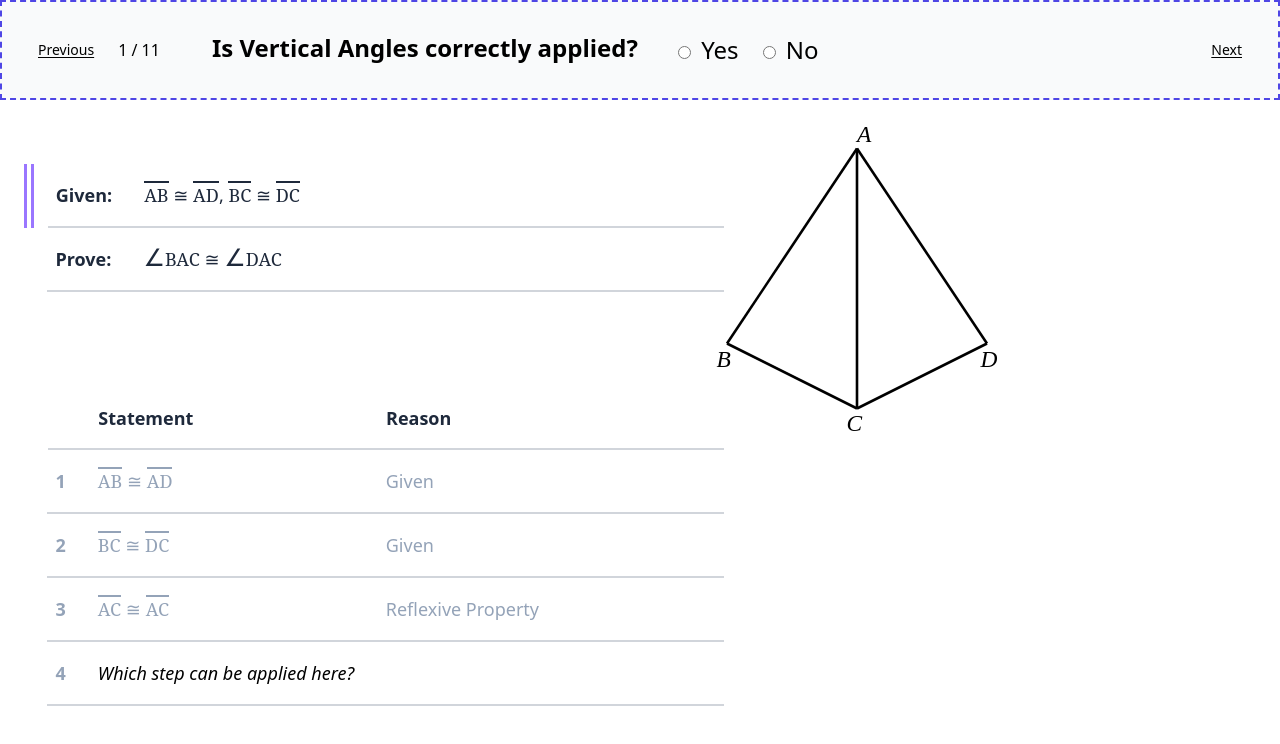
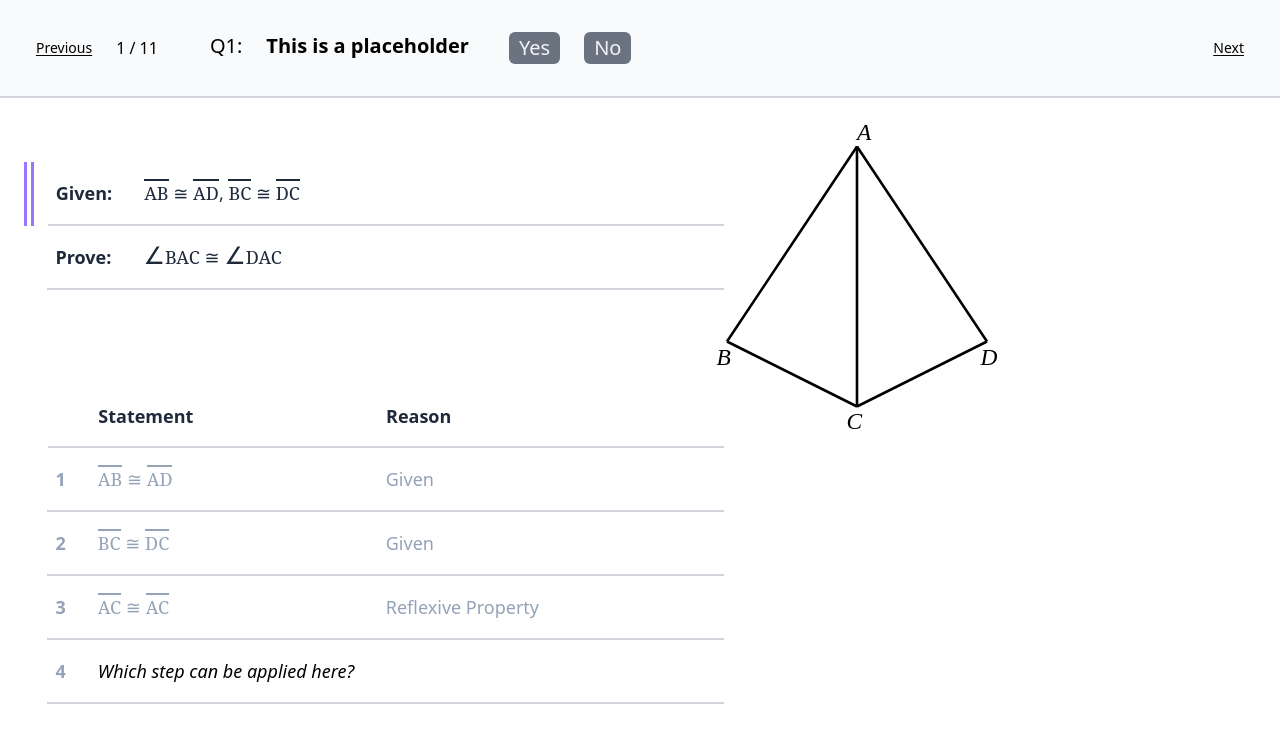
Before and after one commit to hsharriman/ender, a React (Create React App) app: page / in a window 1280 px wide. Shown: the top 744 px of the page. Built offline with nearby package versions, Linux system fonts and the light colour scheme.

Commit message:
Changed question location

```diff
--- a/src/App.tsx
+++ b/src/App.tsx
@@ -207,15 +207,18 @@ export class App extends React.Component<AppProps, AppState> {
     const currMeta = this.meta[this.state.activePage];
     return (
       <div>
+        {this.state.activePage <= this.meta.length - 1 ? (
           <div
-          className="sticky top-0 left-0 bg-gray-50 p-6 z-30 border-dashed border-2 border-indigo-600"
+            className="sticky top-0 left-0 bg-gray-50 p-6 z-30 border-solid border-b-2 border-gray-300"
             id="header"
           >
             <div className="flex items-center">
               <button
                 className="p-3 underline underline-offset-2 z-30 text-sm"
                 id="prev-arrow"
-              style={{ display: this.state.activePage >= 0 ? "block" : "none" }}
+                style={{
+                  display: this.state.activePage >= 0 ? "block" : "none",
+                }}
                 onClick={this.onClick(-1)}
               >
                 {"Previous"}
@@ -244,6 +247,34 @@ export class App extends React.Component<AppProps, AppState> {
               </button>
             </div>
           </div>
+        ) : (
+          <div className="sticky top-0 left-0 bg-gray-50 p-6 z-30" id="header">
+            <button
+              className="absolute top-0 left-0 p-3 underline underline-offset-2 z-30 text-sm"
+              id="prev-arrow"
+              style={{ display: this.state.activePage >= 0 ? "block" : "none" }}
+              onClick={this.onClick(-1)}
+            >
+              {"Previous"}
+            </button>
+            <div className="absolute top-0 p-3 left-24 z-30">{`${
+              this.state.activePage + 1
+            } / ${this.meta.length + 2}`}</div>
+            <button
+              className="absolute top-0 right-0 p-3 underline underline-offset-2 z-30 text-sm"
+              id="next-arrow"
+              style={{
+                display:
+                  this.state.activePage < this.meta.length + 2 - 1
+                    ? "block"
+                    : "none",
+              }}
+              onClick={this.onClick(1)}
+            >
+              {"Next"}
+            </button>
+          </div>
+        )}
         <div className="w-full h-full flex justify-start">
           {this.state.activePage <= this.meta.length - 1 ? (
             currMeta.layout === "static" ? (
--- a/src/components/MultiSelectQuestion.tsx
+++ b/src/components/MultiSelectQuestion.tsx
@@ -75,7 +75,7 @@ export class MultiSelectQuestion extends React.Component<
             );
           })}
         </div>
-        <SubmitQuestion onClick={this.handleSubmit} />
+        {/* <SubmitQuestion onClick={this.handleSubmit} /> */}
       </div>
     );
   }
--- a/src/components/RadioQuestion.tsx
+++ b/src/components/RadioQuestion.tsx
@@ -70,7 +70,7 @@ export class RadioQuestion extends React.Component<
             );
           })}
         </div>
-        <SubmitQuestion onClick={this.handleSubmit} />
+        {/* <SubmitQuestion onClick={this.handleSubmit} /> */}
       </div>
     );
   }
--- a/src/components/SusPage.tsx
+++ b/src/components/SusPage.tsx
@@ -11,11 +11,14 @@ import SusQuestion from "./SusQuestion";
 
 interface susPageProps {
   type: string;
+  // answers: { [question: string]: string };
+  // updateAnswers: (name: string, question: string, answer: string) => void;
 }
 
 interface susPageState {
   answers: { [key: string]: string };
-  completed: Boolean;
+  completed: boolean;
+  submitted: boolean;
 }
 
 export class SusPage extends React.Component<susPageProps, susPageState> {
@@ -31,49 +34,66 @@ export class SusPage extends React.Component<susPageProps, susPageState> {
           acc[index.toString()] = "";
           return acc;
         }, {} as { [key: string]: string }),
-        ...this.textQuestions.reduce((acc, _, index) => {
-          acc[`text${index}`] = "";
-          return acc;
-        }, {} as { [key: string]: string }),
       },
       completed: false,
+      submitted: false,
     };
   }
 
   handleAnswerChange = (questionNum: string, answer: string) => {
-    this.setState((prevState) => ({
-      answers: {
-        ...prevState.answers,
-        [questionNum]: answer,
-      },
-    }));
-  };
-
-  handleInputChange = (
-    event: React.ChangeEvent<HTMLTextAreaElement>,
-    index: number
-  ) => {
-    const { value } = event.target;
-    this.handleAnswerChange(`text${index}`, value);
+    this.setState(
+      (prevState) => ({
+        answers: {
+          ...prevState.answers,
+          [questionNum]: answer,
+        },
+      }),
+      () => {
+        const allAnswered = Object.values(this.state.answers).every(
+          (answer) => answer !== ""
+        );
+        if (allAnswered) {
+          this.setState({
+            completed: true,
+          });
+        } else {
+          this.setState({
+            completed: false,
+          });
+        }
+      }
+    );
+    console.log(this.state.completed);
   };
 
   handleSubmit = () => {
-    const { answers } = this.state;
-    const allAnswered = Object.values(answers).every((answer) => answer !== "");
+    const localAnswers = this.state.answers;
+    const allAnswered = Object.values(localAnswers).every(
+      (answer) => answer !== ""
+    );
 
     if (!allAnswered) {
       return;
     }
-    console.log("Survey results:", answers);
-    this.setState((prevState) => ({
-      completed: true,
-    }));
+
+    let toLogAnswers = "";
+    Object.keys(localAnswers).forEach((questionNum) => {
+      toLogAnswers += `Question ${questionNum}: ${localAnswers[questionNum]},`;
+    });
+
+    console.log(
+      `${this.props.type},SUS,` + toLogAnswers + `,time: ${Date.now()}`
+    );
+
+    this.setState({
+      submitted: true,
+    });
   };
 
   render() {
     return (
       <>
-        {this.state.completed ? (
+        {this.state.submitted ? (
           <div className="grid grid-rows-[auto,1fr] gap-2 justify-center flex w-full min-w-[1300px] pt-20">
             <span>
               <h2>
@@ -121,17 +141,6 @@ export class SusPage extends React.Component<susPageProps, susPageState> {
                   )}
                 </div>
                 <div className="col-start-2 justify-start">
-                  {/* <h2 className="text-xl font-bold mb-2">
-                    Survey Instructions
-                  </h2>
-                  <p className="text-base">
-                    Please answer the questions honestly based on your
-                    experience.
-                  </p>
-                  <p className="text-base">
-                    For each statement, select the response that best matches
-                    your opinion.
-                  </p> */}
                   <div className="right-column ml-[50px]">
                     {susQuestions.map((question, index) => (
                       <SusQuestion
@@ -145,37 +154,13 @@ export class SusPage extends React.Component<susPageProps, susPageState> {
                     ))}
                   </div>
                   <div className="ml-[50px]">
-                    <SubmitQuestion onClick={this.handleSubmit} />
+                    <SubmitQuestion
+                      disabled={!this.state.completed}
+                      onClick={this.handleSubmit}
+                    />
                   </div>
                 </div>
               </div>
-            </div>
-            <div className="grid grid-cols-2 gap-4 mt-10 ml-[50px]">
-              {/* <div className="right-column ml-10">
-                {this.textQuestions.map((question, index) => (
-                  <>
-                    <div className="flex flex-col justify-start pb-1">
-                      <div className="font-bold text-base text-slate-500">
-                        Question {index + 1}:
-                      </div>
-                    </div>
-                    <div className="font-bold text-base pb-1">
-                      {question.prompt}
-                    </div>
-                    <div className="text-base">
-                      <textarea
-                        name={question.prompt}
-                        className="border-2 border-black w-full p-1.5 rounded-sm"
-                        value={this.state.answers[`text${index}`]}
-                        onChange={(event) =>
-                          this.handleInputChange(event, index)
-                        }
-                        rows={6}
-                      />
-                    </div>
-                  </>
-                ))}
-              </div> */}
             </div>
           </div>
         )}
--- a/src/components/TestQuestions.tsx
+++ b/src/components/TestQuestions.tsx
@@ -70,9 +70,11 @@ export class TestQuestions extends React.Component<
             ))}
           </select>
         </div> */}
-        <div>
+        <div className="flex text-xl">
+          <span className="pr-6">Q{this.state.currentQuestionIndex + 1}:</span>
           <YesNoQuestion
             questionNum={(this.state.currentQuestionIndex + 1).toString()}
+            fullScaffold={currentQuestion.fullScaffold}
             question={currentQuestion.prompt}
             answers={answers}
             onSubmit={this.handleSubmit}
--- a/src/components/TextQuestion.tsx
+++ b/src/components/TextQuestion.tsx
@@ -52,7 +52,7 @@ export class TextQuestion extends React.Component<
             onChange={this.handleInputChange}
           />
         </div>
-        <SubmitQuestion onClick={this.handleSubmit} />
+        {/* <SubmitQuestion onClick={this.handleSubmit} /> */}
       </div>
     );
   }
--- a/src/components/YesNoQuestion.tsx
+++ b/src/components/YesNoQuestion.tsx
@@ -2,6 +2,7 @@ import React from "react";
 
 export interface QuestionProps {
   questionNum: string;
+  fullScaffold?: string | JSX.Element;
   question: string | JSX.Element;
   answers: string[];
   onSubmit: (answer: string) => void;
@@ -22,16 +23,9 @@ export class YesNoQuestion extends React.Component<
     };
   }
 
-  handleRadioChange = (event: React.ChangeEvent<HTMLInputElement>) => {
-    const value = event.target.value;
-    this.setState(
-      {
-        selectedOption: value,
-      },
-      () => {
-        this.handleSubmit();
-      }
-    );
+  handleButtonClick = (answer: string) => {
+    this.props.onSubmit(answer);
+    this.setState({ selectedOption: "" });
   };
 
   handleKeyPress = (event: KeyboardEvent) => {
@@ -39,7 +33,7 @@ export class YesNoQuestion extends React.Component<
     const index = parseInt(event.key) - 1;
     if (index >= 0 && index < answers.length) {
       this.setState({ selectedOption: answers[index] }, () => {
-        this.handleSubmit();
+        this.props.onSubmit(answers[index]); // Automatically submit when a key is pressed
       });
     }
   };
@@ -52,41 +46,24 @@ export class YesNoQuestion extends React.Component<
     document.removeEventListener("keydown", this.handleKeyPress);
   }
 
-  handleSubmit = () => {
-    const { selectedOption } = this.state;
-    if (selectedOption.length === 0) {
-      // TODO: add alert for empty input
-      return;
-    }
-    this.props.onSubmit(this.state.selectedOption);
-    this.setState({
-      selectedOption: "",
-    });
-  };
-
   render() {
     const { question, answers } = this.props;
     const selectedOption = this.state.selectedOption;
 
     return (
-      <div className="text-2xl">
-        <div className="flex">
-          <div className="font-bold pb-1 pr-10">{question}</div>
-          {answers.map((answer, index) => {
-            return (
-              <div className="py-0.5 mr-6" key={index}>
-                <input
-                  type="radio"
-                  value={answer}
-                  name={answer}
-                  checked={selectedOption === answer}
-                  onChange={this.handleRadioChange}
-                  className="mr-1"
-                />
-                <label> {answer} </label>
-              </div>
-            );
-          })}
+      <div className="text-xl">
+        <div className="flex ">
+          {/* <div className="font-bold pr-[300px]">{this.props.fullScaffold}</div> */}
+          <div className="font-bold pr-10 pb-1">{question}</div>
+          {answers.map((answer, index) => (
+            <button
+              key={index}
+              className={`px-2.5 mr-6 bg-gray-500 hover:bg-violet-500 rounded-md text-slate-100`}
+              onClick={() => this.handleButtonClick(answer)}
+            >
+              {answer}
+            </button>
+          ))}
         </div>
       </div>
     );
--- a/src/questions/funcTypeQuestions.tsx
+++ b/src/questions/funcTypeQuestions.tsx
@@ -1,6 +1,8 @@
 import { segmentQuestion, strs } from "../core/geometryText";
 
 export interface Question {
+  fullScaffold?: string | JSX.Element;
+  partlyScaffold?: string | JSX.Element;
   prompt: string | JSX.Element;
   answers: string[];
   type: QuestionType;
@@ -14,11 +16,13 @@ export enum QuestionType {
 
 export const checkingProof1: Question[] = [
   {
+    fullScaffold: "Placeholder: ",
     prompt: "Is SAS triangle congruence correctly applied?",
     answers: ["Yes", "No"],
     type: QuestionType.Minifigures,
   },
   {
+    fullScaffold: "Placeholder: ",
     prompt: (
       <span>
         Must {segmentQuestion("BA")} {strs.congruent} {segmentQuestion("CB")}?
@@ -28,6 +32,7 @@ export const checkingProof1: Question[] = [
     type: QuestionType.DiagramState,
   },
   {
+    fullScaffold: "Placeholder: ",
     prompt: (
       <span>
         Must {segmentQuestion("CB")} {strs.congruent} {segmentQuestion("AD")}?
@@ -40,16 +45,19 @@ export const checkingProof1: Question[] = [
 
 export const checkingProof2: Question[] = [
   {
+    fullScaffold: "Placeholder: ",
     prompt: "Is Congruent Adjacent Angles correctly applied?",
     answers: ["Yes", "No"],
     type: QuestionType.Minifigures,
   },
   {
+    fullScaffold: "Placeholder: ",
     prompt: `Must ${strs.angle}DAB ${strs.congruent} ${strs.angle}BDC?`,
     answers: ["Yes", "No"],
     type: QuestionType.DiagramState,
   },
   {
+    fullScaffold: "Placeholder: ",
     prompt: (
       <span>
         Must {segmentQuestion("KL")} {strs.congruent} {segmentQuestion("MK")}?
@@ -62,16 +70,19 @@ export const checkingProof2: Question[] = [
 
 export const checkingProof3: Question[] = [
   {
+    fullScaffold: "Placeholder: ",
     prompt: "Is HL congruence correctly applied?",
     answers: ["Yes", "No"],
     type: QuestionType.Minifigures,
   },
   {
+    fullScaffold: "Placeholder: ",
     prompt: "Is Def. Rectangle correctly applied?",
     answers: ["Yes", "No"],
     type: QuestionType.Minifigures,
   },
   {
+    fullScaffold: "Placeholder: ",
     prompt: (
       <span>
         Must {segmentQuestion("KN")} {strs.congruent} {segmentQuestion("ML")}?
@@ -84,17 +95,20 @@ export const checkingProof3: Question[] = [
 
 export const completeProof1: Question[] = [
   {
+    fullScaffold: "Placeholder: ",
     prompt: "Is Alternative Interior Angles correctly applied?",
     answers: ["Yes", "No"],
     type: QuestionType.Minifigures,
   },
   {
+    fullScaffold: "Placeholder: ",
     prompt:
       "Is there enough information to apply Vertical Angles between step 1 and 2?",
     answers: ["Yes", "No"],
     type: QuestionType.ReliesOn,
   },
   {
+    fullScaffold: "Placeholder: ",
     prompt:
       "Is there enough information to apply SAS triangle congruence between step 2 and 3",
     answers: ["Yes", "No"],
@@ -104,22 +118,26 @@ export const completeProof1: Question[] = [
 
 export const completeProof2: Question[] = [
   {
+    fullScaffold: "Placeholder: ",
     prompt: "Is Def. Perpendicular correctly applied?",
     answers: ["Yes", "No"],
     type: QuestionType.Minifigures,
   },
   {
+    fullScaffold: "Placeholder: ",
     prompt: "Is midpoint correctly applied?",
     answers: ["Yes", "No"],
     type: QuestionType.Minifigures,
   },
   {
+    fullScaffold: "Placeholder: ",
     prompt:
       "Is there enough information to apply Congruent Adjacent Angles at this point?",
     answers: ["Yes", "No"],
     type: QuestionType.ReliesOn,
   },
   {
+    fullScaffold: "Placeholder: ",
     prompt:
       "Is there enough information to apply ASA triangle congruence at this point?",
     answers: ["Yes", "No"],
@@ -129,23 +147,27 @@ export const completeProof2: Question[] = [
 
 export const incompleteProof2: Question[] = [
   {
+    fullScaffold: "Placeholder: ",
     prompt: "Is Vertical Angles correctly applied?",
     answers: ["Yes", "No"],
     type: QuestionType.Minifigures,
   },
   {
+    fullScaffold: "Placeholder: ",
     prompt:
       "Is there enough information to apply ASA triangle congruence between step 3 and 4?",
     answers: ["Yes", "No"],
     type: QuestionType.ReliesOn,
   },
   {
+    fullScaffold: "Placeholder: ",
     prompt:
       "Is there enough information to apply midpoint between step 4 and 5?",
     answers: ["Yes", "No"],
     type: QuestionType.ReliesOn,
   },
   {
+    fullScaffold: "Placeholder: ",
     prompt: (
       <span>
         Must {segmentQuestion("RQ")} {strs.congruent} {segmentQuestion("NR")}?
@@ -153,6 +175,14 @@ export const incompleteProof2: Question[] = [
     ),
     answers: ["Yes", "No"],
     type: QuestionType.DiagramState,
+  },
+];
+
+export const placeholder: Question[] = [
+  {
+    prompt: "This is a placeholder",
+    answers: ["Yes", "No"],
+    type: QuestionType.Minifigures,
   },
 ];
 
--- a/src/theorems/complete/proof3.tsx
+++ b/src/theorems/complete/proof3.tsx
@@ -19,7 +19,7 @@ import {
   StepUnfocusProps,
 } from "../../core/types/stepTypes";
 import { LayoutProps, Obj, SVGModes, Vector } from "../../core/types/types";
-import { completeProof1 } from "../../questions/funcTypeQuestions";
+import { placeholder } from "../../questions/funcTypeQuestions";
 import { Reasons } from "../reasons";
 import { linked, makeStepMeta } from "../utils";
 
@@ -375,7 +375,7 @@ export const miniContent = () => {
 
 export const P3: LayoutProps = {
   // TODO: Replace questions
-  questions: completeProof1,
+  questions: placeholder,
   baseContent,
   miniContent: miniContent(),
   givens,
--- a/src/theorems/incomplete/ip1.tsx
+++ b/src/theorems/incomplete/ip1.tsx
@@ -15,7 +15,7 @@ import {
   StepUnfocusProps,
 } from "../../core/types/stepTypes";
 import { LayoutProps, SVGModes, Vector } from "../../core/types/types";
-import { incompleteProof2 } from "../../questions/funcTypeQuestions";
+import { placeholder } from "../../questions/funcTypeQuestions";
 import { Reasons } from "../reasons";
 import { makeStepMeta } from "../utils";
 
@@ -151,7 +151,7 @@ const miniContent = () => {
 
 export const IP1: LayoutProps = {
   // TODO: Replace questions
-  questions: incompleteProof2,
+  questions: placeholder,
   miniContent: miniContent(),
   baseContent,
   givens,
--- a/src/theorems/incomplete/ip3.tsx
+++ b/src/theorems/incomplete/ip3.tsx
@@ -22,7 +22,7 @@ import {
   StepUnfocusProps,
 } from "../../core/types/stepTypes";
 import { LayoutProps, Obj, SVGModes, Vector } from "../../core/types/types";
-import { incompleteProof2 } from "../../questions/funcTypeQuestions";
+import { placeholder } from "../../questions/funcTypeQuestions";
 import { Reasons } from "../reasons";
 import { makeStepMeta } from "../utils";
 
@@ -259,7 +259,7 @@ const miniContent = () => {
 
 export const IP3: LayoutProps = {
   // TODO: Replace questions
-  questions: incompleteProof2,
+  questions: placeholder,
   miniContent: miniContent(),
   baseContent,
   givens,
```
Also changed, not shown: src/components/SubmitQuestion.tsx (+8 -9 lines). Lines whose indentation alone changed are shown as unchanged.
